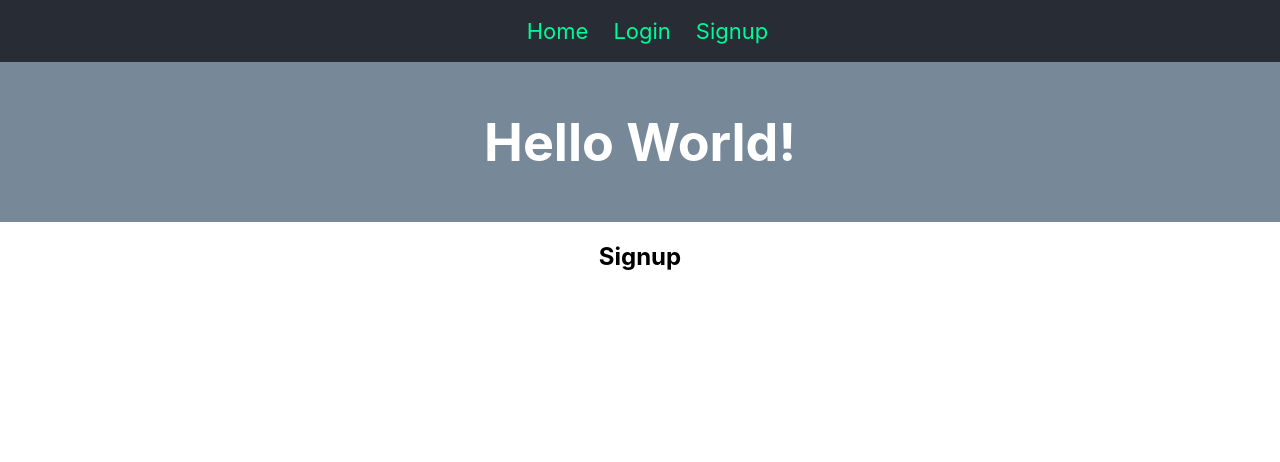
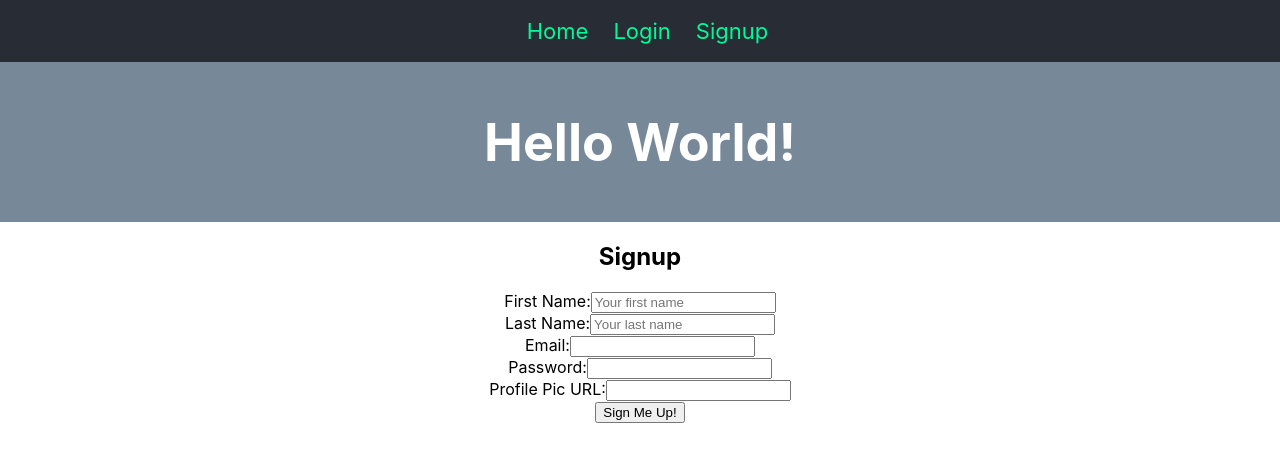
Before and after one commit to yboodhan/mern-auth-client, a React (Create React App) app: page /signup in a window 1280 px wide. Shown: the top 462 px of the page. Built offline with nearby package versions, Linux system fonts and the light colour scheme.

Commit message:
Added form and tracking state in signup

```diff
--- a/src/content/pages/Signup.js
+++ b/src/content/pages/Signup.js
@@ -1,11 +1,56 @@
+// Packages
+import axios from 'axios'
 import React from 'react'
+import { Redirect } from 'react-router-dom'
 
-const Signup = props => {
-  return (
-    <div>
-      <h2>Signup</h2>
-    </div>
-  )
+class Signup extends React.Component {
+  state = {
+    firstname: '',
+    lastname: '',
+    email: '',
+    password: '',
+    profileUrl: ''
+  }
+
+  storeInput = (e) => {
+    this.setState({ [e.target.name]: e.target.value })
+  }
+
+  handleSubmit = (e) => {
+    e.preventDefault()
+    console.log('Submitted!', this.state)
+  }
+
+  render() {
+    return (
+      <div>
+        <h2>Signup</h2>
+        <form onSubmit={this.handleSubmit}>
+          <div>
+            <label>First Name:</label>
+            <input name="firstname" placeholder="Your first name" onChange={this.storeInput} />
+          </div>
+          <div>
+            <label>Last Name:</label>
+            <input name="lastname" placeholder="Your last name" onChange={this.storeInput} />
+          </div>
+          <div>
+            <label>Email:</label>
+            <input type="email" name="email" onChange={this.storeInput} />
+          </div>
+          <div>
+            <label>Password:</label>
+            <input type="password" name="password" onChange={this.storeInput} />
+          </div>
+          <div>
+            <label>Profile Pic URL:</label>
+            <input type="url" name="profileUrl" onChange={this.storeInput} />
+          </div>
+          <button type="submit">Sign Me Up!</button>
+        </form>
+      </div>
+    )
+  }
 }
 
 export default Signup
```
